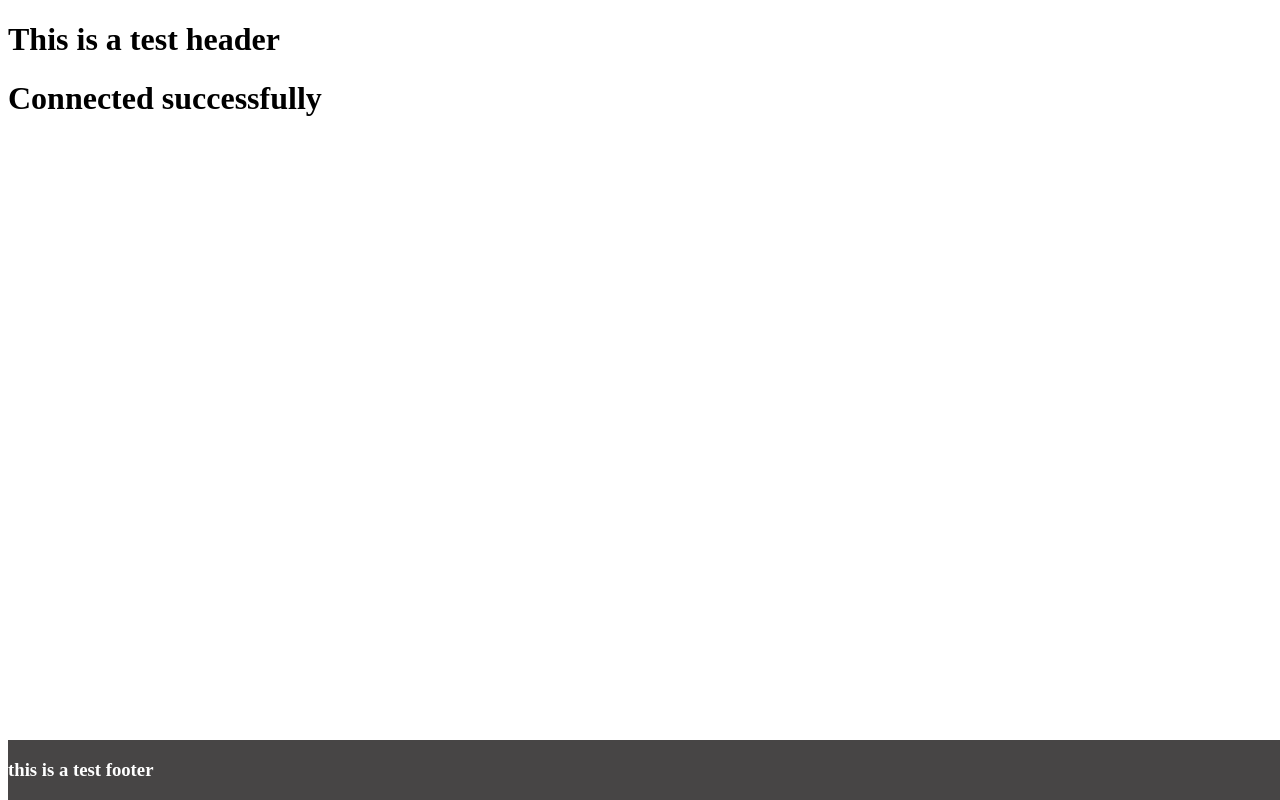
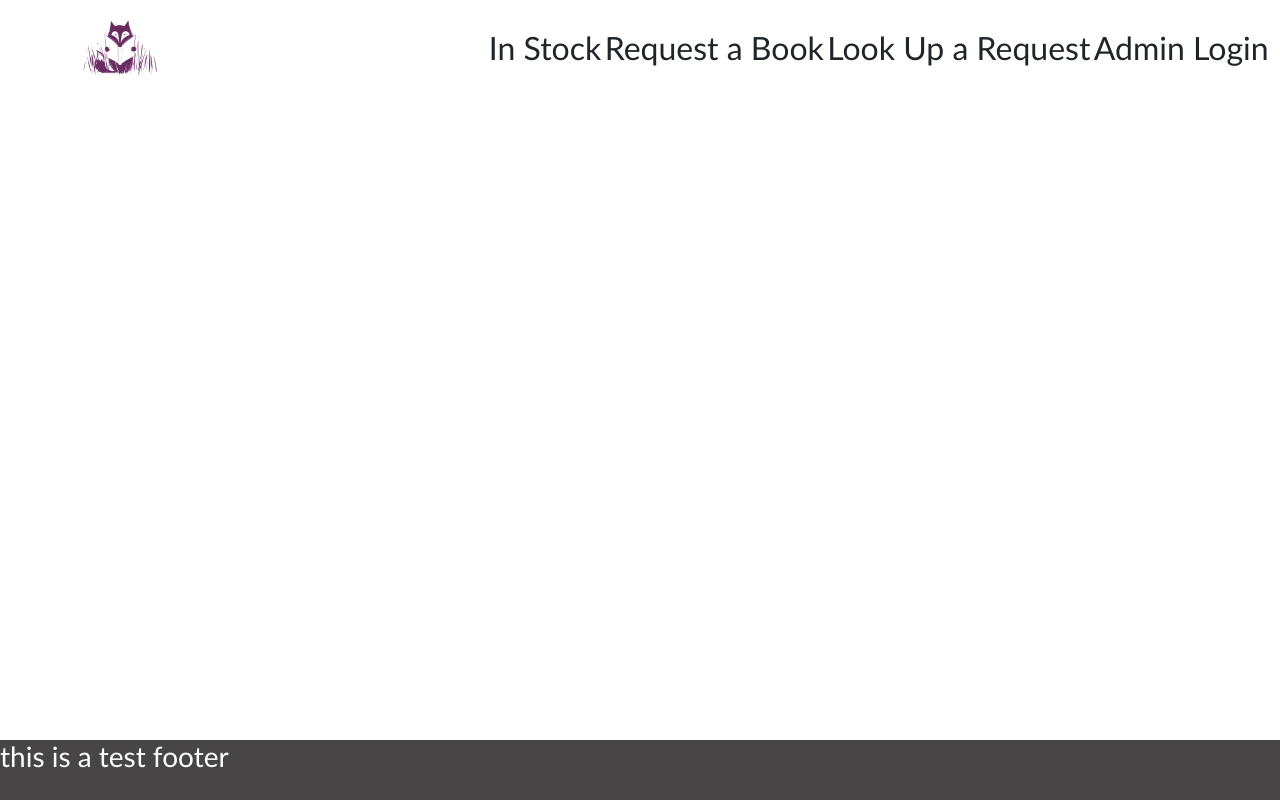
Before and after one commit to eris-he/bookshelves, a PHP site: page /imports.php in a window 1280 px wide; the page is wider, and only the part inside the window is pictured. Run offline with PHP 8.4, Linux system fonts and the light colour scheme; data that the repository does not hold is empty.

Commit message:
user database added and some header work done

```diff
--- a/database/dbConn.php
+++ b/database/dbConn.php
@@ -14,8 +14,6 @@
         if (self::$conn->connect_error) {
             echo "<h1>Connection failed<h1>";
             die("Connection failed: " . self::$conn->connect_error);
-        } else {
-            echo "<h1>Connected successfully<h1>";
         }
         self::$init = TRUE;
     }
--- /dev/null
+++ b/public_html/css/Site.css
@@ -0,0 +1,13 @@
+body {
+    /* font-family: "Courier New", Courier, monospace; */
+    font-family: 'Trebuchet MS', 'Lucida Sans Unicode', 'Lucida Grande', 'Lucida Sans', Arial, sans-serif
+}
+
+.body-template {
+    margin:auto;
+    max-width: 60vw;
+}
+
+.center {
+    text-align: center;
+}
--- a/public_html/css/footer.css
+++ b/public_html/css/footer.css
@@ -1,7 +1,7 @@
 #footer {
     position: absolute;
     bottom: 0;
-    width: 105%;
+    width: 100%;
     height: 60px;
     background-color: #474545;
     color: #fff;
--- /dev/null
+++ b/public_html/css/header.css
@@ -0,0 +1,110 @@
+#header{
+    /* background-color: darksalmon; */
+    min-width: 100vw;
+    margin:0;
+    padding:0.5rem;
+    padding-left: 5rem;
+}
+
+#header-img {
+    max-height:10vh;
+    margin:auto;
+}
+
+.header-link {
+    text-align: center;
+    text-decoration: none;
+    font-size:2rem;
+    color:#212529;
+    display:block;
+    position: relative;
+}
+
+.header-link:hover {
+    cursor: pointer;
+    color: rgb(139, 38, 38);
+}
+
+.header-link::after {
+    content: '';
+    position: absolute;
+    bottom: 0;
+    left: 0;
+    width: 100%;
+    height: 0.1em;
+    background-color: hotpink;
+    opacity: 0;
+    transition: opacity 300ms, transform 300ms;
+}
+
+.header-link::after {
+    opacity: 1;
+    transform: scale(0);
+    transform-origin: center;
+}
+
+.header-link:hover::after, .header-link:focus::after {
+    transform: scale(1);
+}
+
+.top-links {
+    display:flex;
+    justify-content: space-evenly;
+    text-align: center;
+    align-items: center;
+}
+
+
+/* The popup form - hidden by default */
+.form-popup {
+  display: none;
+  position: fixed;
+  top: 0;
+  right: 15px;
+  border: 3px solid #f1f1f1;
+  z-index: 9;
+}
+
+/* Add styles to the form container */
+.form-container {
+  max-width: 300px;
+  padding: 10px;
+  background-color: white;
+}
+
+/* Full-width input fields */
+.form-container input[type=text], .form-container input[type=password] {
+  width: 100%;
+  padding: 15px;
+  margin: 5px 0 22px 0;
+  border: none;
+  background: #f1f1f1;
+}
+
+/* When the inputs get focus, do something */
+.form-container input[type=text]:focus, .form-container input[type=password]:focus {
+  background-color: #ddd;
+  outline: none;
+}
+
+/* Set a style for the submit/login button */
+.form-container .btn {
+  background-color: #04AA6D;
+  color: white;
+  padding: 16px 20px;
+  border: none;
+  cursor: pointer;
+  width: 100%;
+  margin-bottom:10px;
+  opacity: 0.8;
+}
+
+/* Add a red background color to the cancel button */
+.form-container .cancel {
+  background-color: red;
+}
+
+/* Add some hover effects to buttons */
+.form-container .btn:hover, .open-button:hover {
+  opacity: 1;
+}
--- a/public_html/header.php
+++ b/public_html/header.php
@@ -1,2 +1,57 @@
 <!DOCTYPE html>
-<h1> This is a test header </h1>
+<head>
+    <meta name="viewport" content="width=device-width, initial-scale=1">
+    <link href="css/header.css" rel="stylesheet" />
+    <link href="https://cdn.jsdelivr.net/npm/bootstrap@5.2.3/dist/css/bootstrap.min.css" rel="stylesheet" integrity="sha384-rbsA2VBKQhggwzxH7pPCaAqO46MgnOM80zW1RWuH61DGLwZJEdK2Kadq2F9CUG65" crossorigin="anonymous">
+    <script src="https://cdn.jsdelivr.net/npm/bootstrap@5.2.3/dist/js/bootstrap.bundle.min.js" integrity="sha384-kenU1KFdBIe4zVF0s0G1M5b4hcpxyD9F7jL+jjXkk+Q2h455rYXK/7HAuoJl+0I4" crossorigin="anonymous"></script>
+    <script type="text/javascript" src="js/header.js"></script>
+</head>
+<div id="header">
+    <div class="row">
+        <div class="col-md-4">
+            <a href="index.php">
+                <img id="header-img" src="img/wellredfox.png" alt="Well Red Bookshelves Logo">
+            </a>
+        </div>
+        <div class="col-md-8 center top-links">
+            <a class="header-link" href="index.php"> In Stock </a>
+            <a class="header-link" href="request.php"> Request a Book </a>
+            <a class="header-link" href="lookup.php"> Look Up a Request </a>
+            <!-- check if logged in and if they are admin, then if yes, display admin link -->
+            <?php
+                if (isset($_SESSION['loggedin']) && $_SESSION['loggedin'] == true) {
+                    if ($_SESSION['is_admin'] == true) {
+                        echo '<a class="header-link" href="admin/dashboard.php"> Admin </a>';
+                    }
+                }
+            ?>
+            <!-- check if logged in, then if yes, display logout link -->
+            <?php
+                if (isset($_SESSION['loggedin']) && $_SESSION['loggedin'] == true) {
+                    echo '<a class="header-link" href="../user/logout.php"> Logout </a>';
+                }
+            ?>
+            <!-- check if logged in, then if no, display login link -->
+            <?php
+                if (!isset($_SESSION['loggedin']) || $_SESSION['loggedin'] == false) {
+                    echo '<a class="header-link" onclick="openForm()"> Admin Login </a>';
+                }
+            ?>
+        </div>
+    </div>
+</div>
+
+<!-- The form -->
+<div class="form-popup" id="loginForm">
+  <form method="POST" action="../user/login.php" class="form-container">
+    <label for="username"><b>Username</b></label>
+    <input id="username" type="text" placeholder="Enter Username" name="username" required>
+
+    <label for="password"><b>Password</b></label>
+    <input id="password" type="password" placeholder="Enter Password" name="password" required>
+
+    <input type="submit" class="btn btn-success" value="Log In"></input>
+    <button type="button" class="btn cancel" onclick="closeForm()">Close</button>
+    <!-- clear inputs after logging in or closing form -->
+  </form>
+</div>
--- a/public_html/imports.php
+++ b/public_html/imports.php
@@ -1,4 +1,9 @@
 <?php
+session_start();
 require "header.php";
 require "footer.php";
 require "../database/dbConn.php";
+?>
+
+<!DOCTYPE html>
+<link href="css/Site.css" rel="stylesheet" />
--- /dev/null
+++ b/public_html/js/header.js
@@ -0,0 +1,11 @@
+function openForm() {
+    document.getElementById("username").value = "";
+    document.getElementById("password").value = "";
+    document.getElementById("loginForm").style.display = "block";
+}
+
+function closeForm() {
+    document.getElementById("username").value = "";
+    document.getElementById("password").value = "";
+    document.getElementById("loginForm").style.display = "none";
+}
--- /dev/null
+++ b/user/logout.php
@@ -0,0 +1,6 @@
+<?php
+//end session and log out
+session_start();
+session_destroy();
+header("location: ../public_html/index.php");
+?>
```
Also changed, not shown: erisxjqc_bookshelves.sql (+33 -1 lines), public_html/index.php (+13 -2 lines), user/hash.php (added, +10 -0 lines), user/login.php (added, +39 -0 lines), public_html/admin/dashboard.php (added), public_html/img/wellredfox.png (added), public_html/lookup.php (added), public_html/request.php (added).
